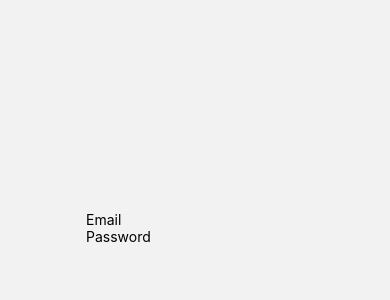
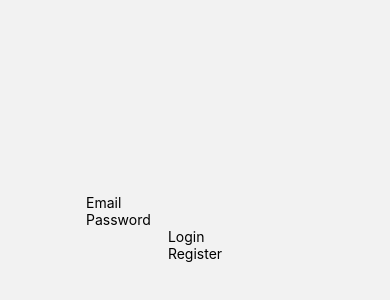
Before and after one commit to hwen554/Meditation-Mobile-Application, a React Native app in the folder IPAPP/: screen / in a window 390 px wide. Shown: the part 194-494 px from the top of the page. Built offline with nearby package versions, Linux system fonts and the light colour scheme.

Commit message:
Update LoginScreens.js

```diff
--- a/IPAPP/screens/LoginScreens.js
+++ b/IPAPP/screens/LoginScreens.js
@@ -1,4 +1,4 @@
-import { KeyboardAvoidingView, StyleSheet, Text, TextInput, View } from 'react-native'
+import { KeyboardAvoidingView, StyleSheet, Text, TextInput, View, TouchableOpacity} from 'react-native'
 import React from 'react'
 
 const LoginScreens = () => {
@@ -7,6 +7,10 @@ const LoginScreens = () => {
         <View style={styles.inputContainer}>
             <TextInput placeholder='Email' style={styles.input}/>
             <TextInput placeholder='Password' style={styles.input} secureTextEntry/>
+        </View>
+        <View>
+            <TouchableOpacity style={styles.button} onPress={() => {}}><Text style={styles.button}>Login</Text></TouchableOpacity>
+            <TouchableOpacity style={styles.buttonOulineText} onPress={() => {}}><Text style={styles.button}>Register</Text></TouchableOpacity>
         </View>
     </KeyboardAvoidingView>
   )
```
